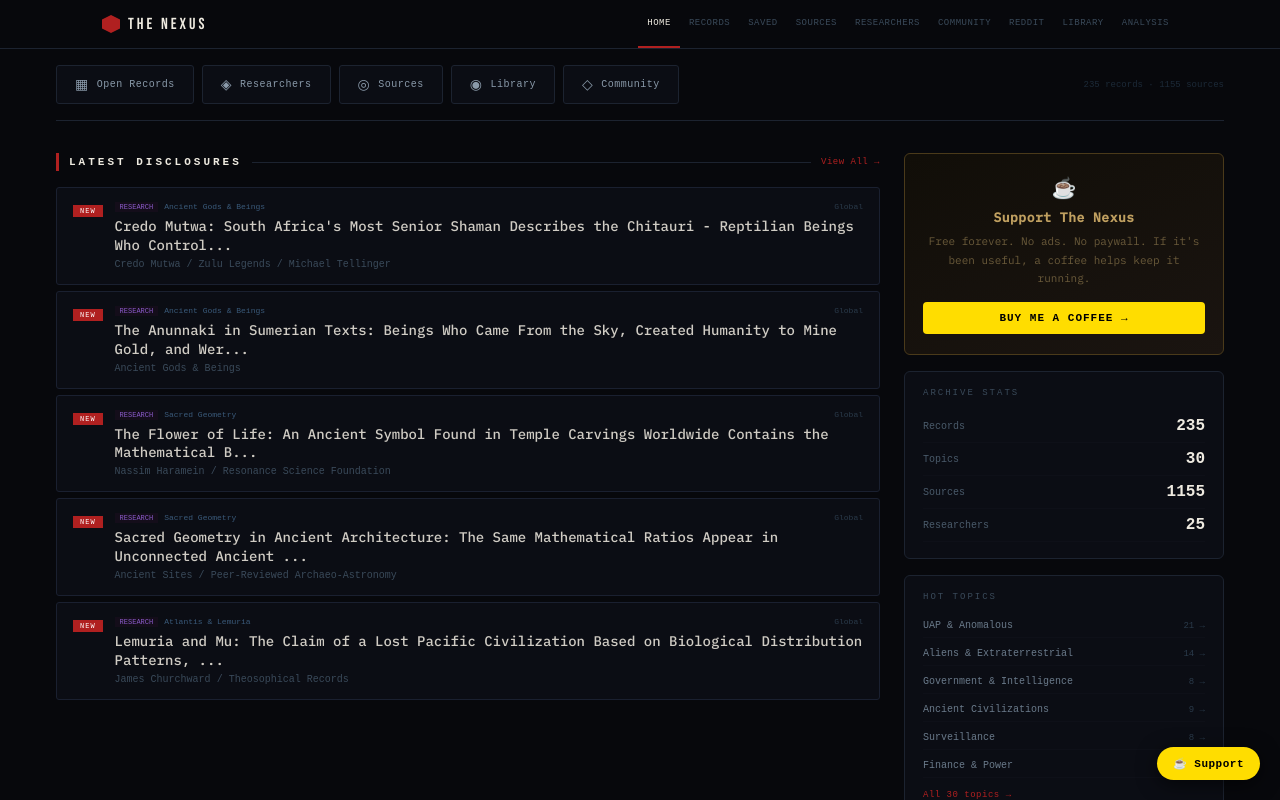
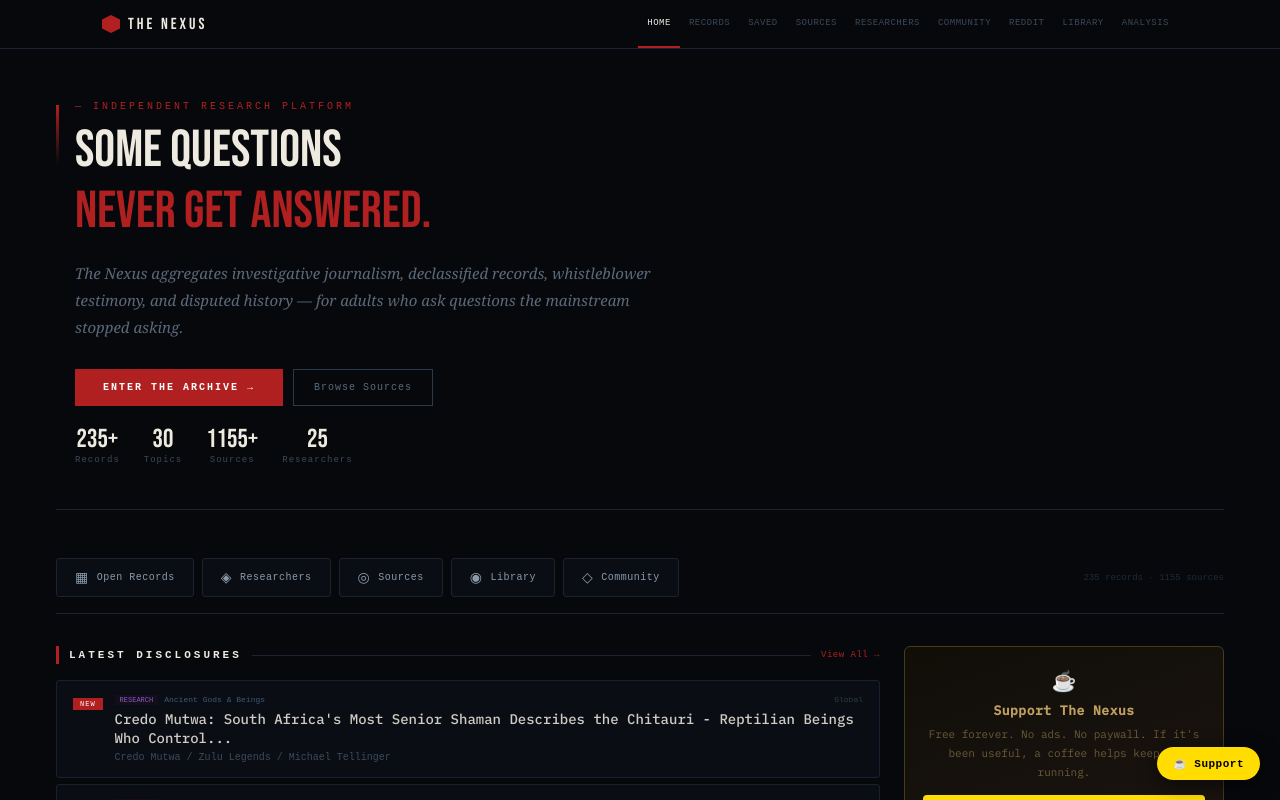
Before and after one commit to rebecca-keen/the-nexus, a React (Create React App) app: page / in a window 1280 px wide. Shown: the top 800 px of the page. Built offline with nearby package versions, Linux system fonts and the light colour scheme.

Commit message:
Add files via upload

```diff
--- a/src/App.jsx
+++ b/src/App.jsx
@@ -710,6 +710,44 @@
           {/* ── HOME ── */}
           {view === "home" && (
             <div>
+
+              {/* ── HERO ── */}
+              <div style={{ padding:"52px 0 44px", borderBottom:"1px solid #1c2330", marginBottom:32 }}>
+                <div style={{ display:"flex", alignItems:"flex-start", gap:16, marginBottom:18 }}>
+                  <div style={{ width:3, height:60, background:"linear-gradient(180deg,#b02020,transparent)", flexShrink:0, marginTop:4 }} />
+                  <div>
+                    <div style={{ fontSize:10, color:"#b02020", letterSpacing:3, fontFamily:"monospace", textTransform:"uppercase", marginBottom:10 }}>— Independent Research Platform</div>
+                    <div className="bb" style={{ fontSize:"clamp(28px,5vw,52px)", color:"#eeeae0", lineHeight:1.1, marginBottom:4 }}>SOME QUESTIONS</div>
+                    <div className="bb" style={{ fontSize:"clamp(28px,5vw,52px)", color:"#b02020", lineHeight:1.1, marginBottom:20 }}>NEVER GET ANSWERED.</div>
+                    <div style={{ fontSize:15, color:"#5a6a7a", lineHeight:1.8, maxWidth:580, fontFamily:"Georgia,serif", fontStyle:"italic", marginBottom:28 }}>
+                      The Nexus aggregates investigative journalism, declassified records, whistleblower testimony, and disputed history — for adults who ask questions the mainstream stopped asking.
+                    </div>
+                    <div style={{ display:"flex", gap:10, flexWrap:"wrap" }}>
+                      <button onClick={() => { setView("feed"); window.history.pushState({},"","/records"); }}
+                        style={{ background:"#b02020", color:"#fff", padding:"12px 28px", fontFamily:"monospace", fontSize:10, letterSpacing:2, border:"none", cursor:"pointer", fontWeight:700 }}>
+                        ENTER THE ARCHIVE →
+                      </button>
+                      <button onClick={() => { setView("sources"); window.history.pushState({},"","/sources"); }}
+                        style={{ background:"transparent", border:"1px solid #2a3a4a", color:"#5a6a7a", padding:"12px 20px", fontFamily:"monospace", fontSize:10, letterSpacing:1, cursor:"pointer" }}>
+                        Browse Sources
+                      </button>
+                    </div>
+                  </div>
+                </div>
+                <div style={{ display:"flex", gap:24, flexWrap:"wrap", marginTop:8, paddingLeft:19 }}>
+                  {[
+                    { n:String(stories.length)+"+", l:"Records" },
+                    { n:String(TOPICS.length-1),    l:"Topics" },
+                    { n:String(SOURCES.reduce((a,g)=>a+g.items.length,0))+"+" , l:"Sources" },
+                    { n:"25",                         l:"Researchers" },
+                  ].map(s => (
+                    <div key={s.l} style={{ textAlign:"center" }}>
+                      <div className="bb" style={{ fontSize:26, color:"#eeeae0" }}>{s.n}</div>
+                      <div style={{ fontSize:9, color:"#3a4a5a", fontFamily:"monospace", letterSpacing:1 }}>{s.l}</div>
+                    </div>
+                  ))}
+                </div>
+              </div>
 
               {/* ── QUICK NAV STRIP ── */}
               <div style={{ display:"flex", gap:8, flexWrap:"wrap", marginBottom:32, padding:"16px 0", borderBottom:"1px solid #1c2330" }}>
```
